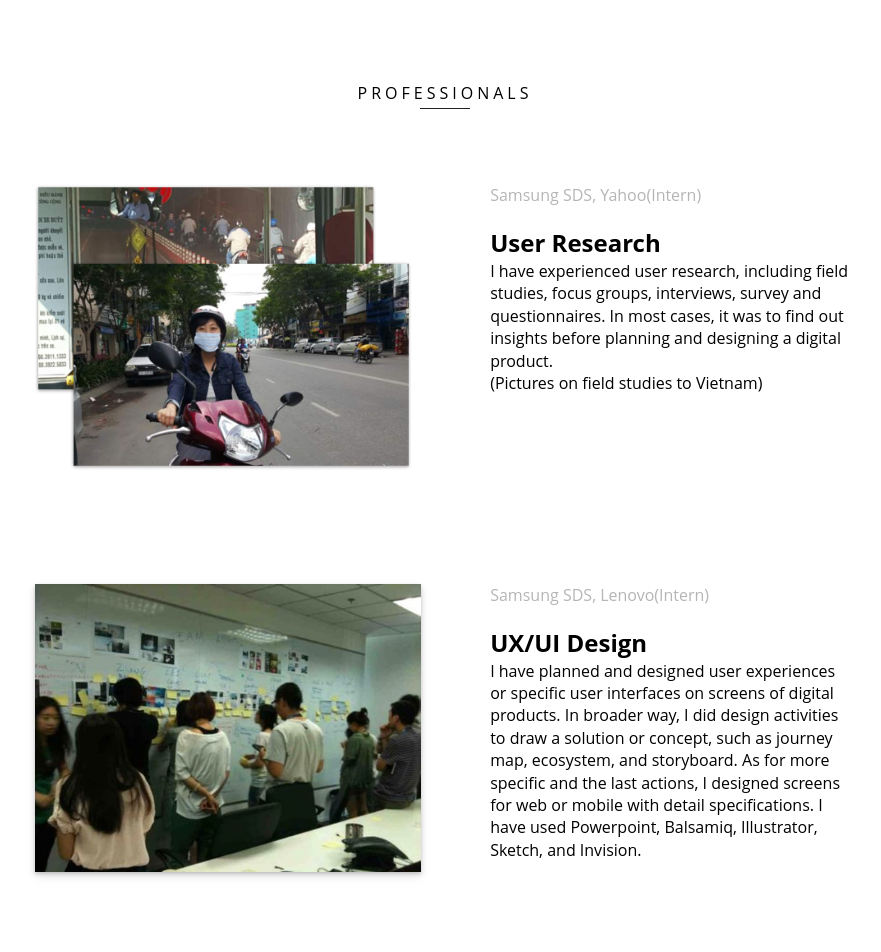
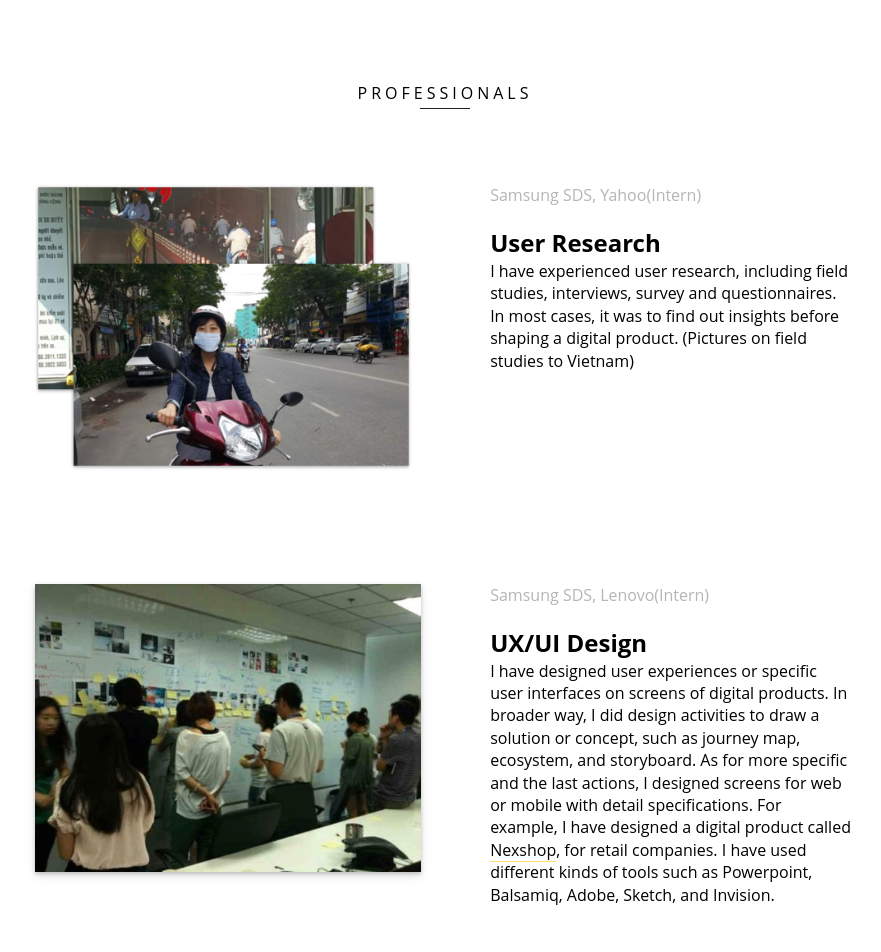
Before and after one commit to ljeun/portfolio_back, a Jekyll site: the page built from index.md, in a window 1280 px wide and 1400 px high, scrolled down 6329 px. Shown: the top 952 px of the window, without its empty margins (195-1076 px from the left). Built offline with Jekyll 4.4.1, drawn with Linux system fonts in a browser that asks for light colours; some of the changed text lies outside the part shown.

Commit message:
add side project section

```diff
--- a/_data/experiences.yml
+++ b/_data/experiences.yml
@@ -1,18 +1,18 @@
 -   qualification: User Research
     company: Samsung SDS, Yahoo(Intern)
-    description: I have experienced user research, including field studies, focus groups, interviews, survey and questionnaires. In most cases, it was to find out insights before planning and designing a digital product.<br/> (Pictures on field studies to Vietnam)
+    description: I have experienced user research, including field studies, interviews, survey and questionnaires. In most cases, it was to find out insights before shaping a digital product. (Pictures on field studies to Vietnam)
     image: /img/experiences/research/main.png
     # image_style: aa
 
 
 -   qualification: UX/UI Design
     company: Samsung SDS, Lenovo(Intern)
-    description: I have planned and designed user experiences or specific user interfaces on screens of digital products. In broader way, I did design activities to draw a solution or concept, such as journey map, ecosystem, and storyboard. As for more specific and the last actions, I designed screens for web or mobile with detail specifications. I have used Powerpoint, Balsamiq, Illustrator, Sketch, and Invision.
+    description: I have designed user experiences or specific user interfaces on screens of digital products. In broader way, I did design activities to draw a solution or concept, such as journey map, ecosystem, and storyboard. As for more specific and the last actions, I designed screens for web or mobile with detail specifications. For example, I have designed a digital product called <a href="https://www.samsungsds.com/global/en/solutions/off/nde/nexshop_digital_experience.html" class="link">Nexshop</a>, for retail companies. I have used different kinds of tools such as Powerpoint, Balsamiq, Adobe, Sketch, and Invision.
     image: /img/experiences/design/main.jpg
     image_style: 'box-shadow: 0 2px 4px 0 rgba(0, 0, 0, 0.2), 0 4px 10px 0 rgba(0, 0, 0, 0.1);'
 
 -   qualification: UI Framework
     company: Samsung SDS
-    description: I was involoved in design and front-end development of UI framework for internal developers in company. I made UI Components with samples like button, slider, or accordion, which covers Html, CSS, Javascript, and JQuery.
+    description: I was involoved in design and front-end development of UI framework for internal developers in Samsung SDS. I created several sets of UI components such as button, slider, or accordion with codes which covers Html, CSS, Javascript, and JQuery.
     image: /img/experiences/development/main.png
     image_style: 'box-shadow: 0 2px 4px 0 rgba(0, 0, 0, 0.2), 0 4px 10px 0 rgba(0, 0, 0, 0.1);'
--- /dev/null
+++ b/_data/sideprojects.yml
@@ -0,0 +1,4 @@
+-   title: <a target="_blank" href="https://ljeun.github.io/little-big-ux/portfolio/" class="title link">Little Big UXtails</a>
+    description: Collection of little but big details of product/service design in my everyday life and travel.
+    image: /img/sideprojects/littlebigux/main.png
+    image_style: 'box-shadow: 0 2px 4px 0 rgba(0, 0, 0, 0.2), 0 4px 10px 0 rgba(0, 0, 0, 0.1);'
--- a/_includes/resume.html
+++ b/_includes/resume.html
@@ -10,7 +10,7 @@
               <source src="{{ project.video_ogg }}" type="video/ogg" ></source>
             </video> -->
               {% endif %}
-            <img data-action="zoom" class="project-image-main" style='{{ project.image_main_style }}' src='{{ project.image_main | relative_url }}' alt="Project works by Jeongeun Lee" >
+            <img data-action="zoom" class="project-image-main" style='{{ project.image_main_style }}' src='{{ project.image_main | relative_url }}' alt="Project Works by Jeongeun Lee" >
 
         </dt>
         <dd>
@@ -30,12 +30,25 @@
 <dl class="project">
     {% for experience in site.data.experiences %}
         <dt>
-          <img data-action="zoom" class="project-image-main" style='{{ experience.image_style }}' src='{{ experience.image | relative_url }}' alt="Project works by Jeongeun Lee" >
+          <img data-action="zoom" class="project-image-main" style='{{ experience.image_style }}' src='{{ experience.image | relative_url }}' alt="Professional Experience by Jeongeun Lee" >
         </dt>
         <dd>
             <p class="pre-desc">{{ experience.company }} </p>
             <p class="title">{{ experience.qualification }}</p>
             <p>{{ experience.description }}</p>
+        </dd>
+    {% endfor %}
+</dl>
+
+<h3 class="section-title">Side Projects</h3>
+<dl class="project">
+    {% for sideproject in site.data.sideprojects %}
+        <dt>
+          <img data-action="zoom" class="project-image-main" style='{{ sideproject.image_style }}' src='{{ sideproject.image | relative_url }}' alt="Side Project Works by Jeongeun Lee" >
+        </dt>
+        <dd>
+            <p class="pre-desc">{{ sideproject.title }} </p>
+            <p>{{ sideproject.description }}</p>
         </dd>
     {% endfor %}
 </dl>
```
Also changed, not shown: img/sideprojects/littlebigux/main.png (added), 1 other file.
